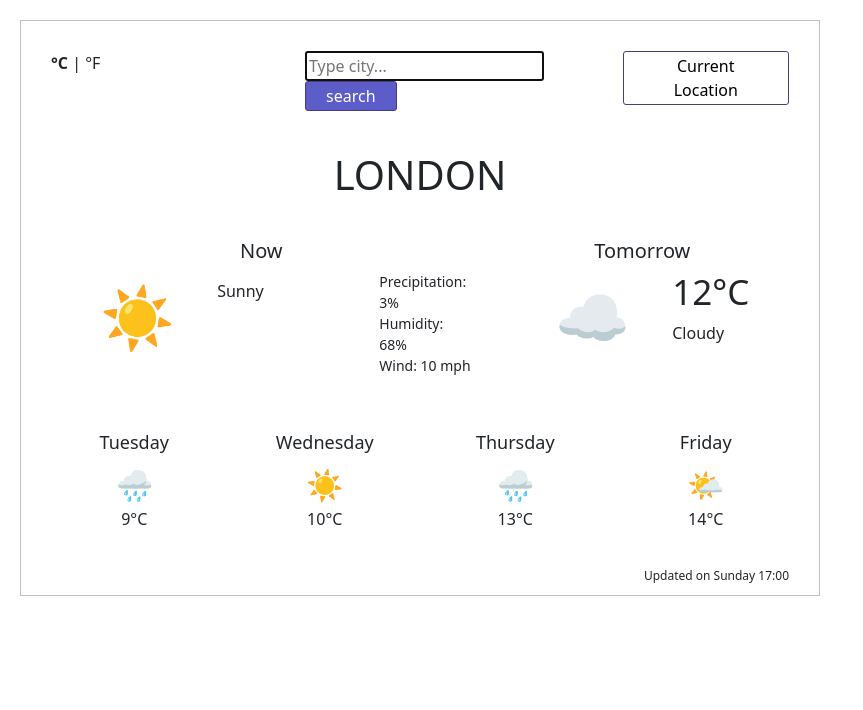
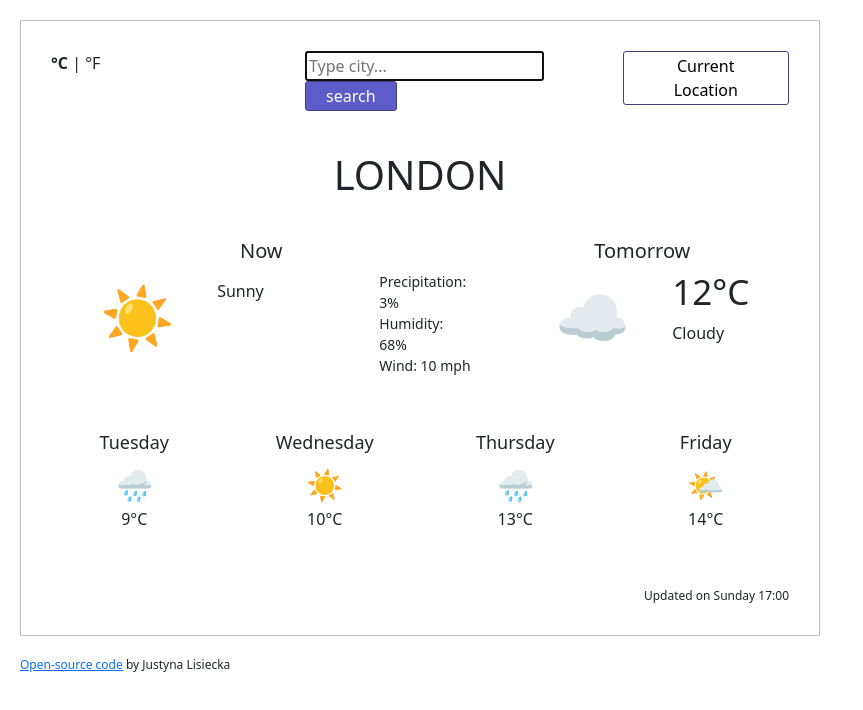
Before and after one commit to cheeeky-monkey/my-project, a plain HTML site: page index.html in a window 1280 px wide. Shown: the whole page, without its empty margins (0-863 px from the left). Drawn offline with nearby package versions, Linux system fonts and the light colour scheme; no server answers.

Commit message:
added github repository link

```diff
--- a/index.html
+++ b/index.html
@@ -89,6 +89,12 @@
         </div>
         <small id="current-time"></small>
       </div>
+      <small
+        ><a href="https://github.com/cheeeky-monkey/my-project" target="_blank"
+          >Open-source code</a
+        >
+        by Justyna Lisiecka</small
+      >
     </container>
     <script src="src/index.js"></script>
   </body>
--- a/src/style.css
+++ b/src/style.css
@@ -32,10 +32,10 @@ span {
 }
 
 small {
+  text-align: left;
   font-size: 12px;
-  text-align: right;
   display: block;
-  margin-right: 20px;
+  margin: 20px;
 }
 
 .now,
@@ -84,3 +84,7 @@ small {
 #current-location {
   background-color: white;
 }
+
+#current-time {
+  text-align: right;
+}
```
